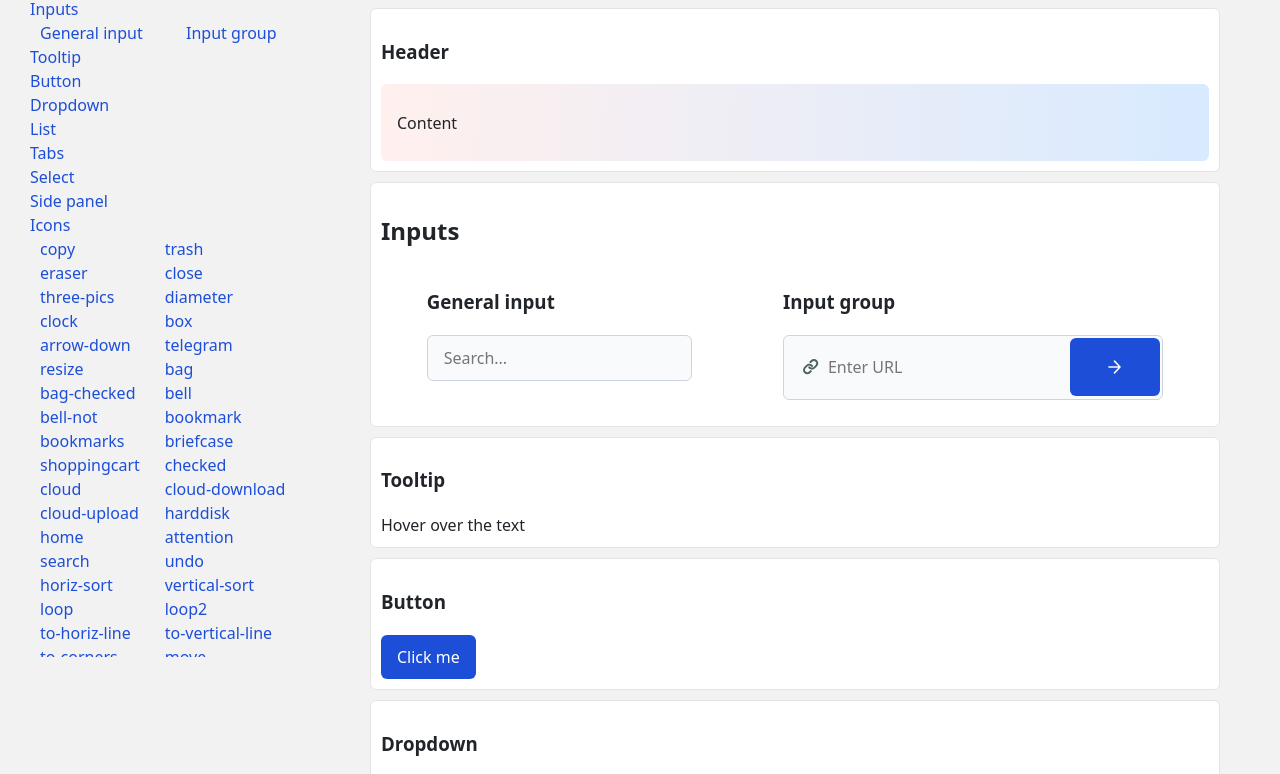
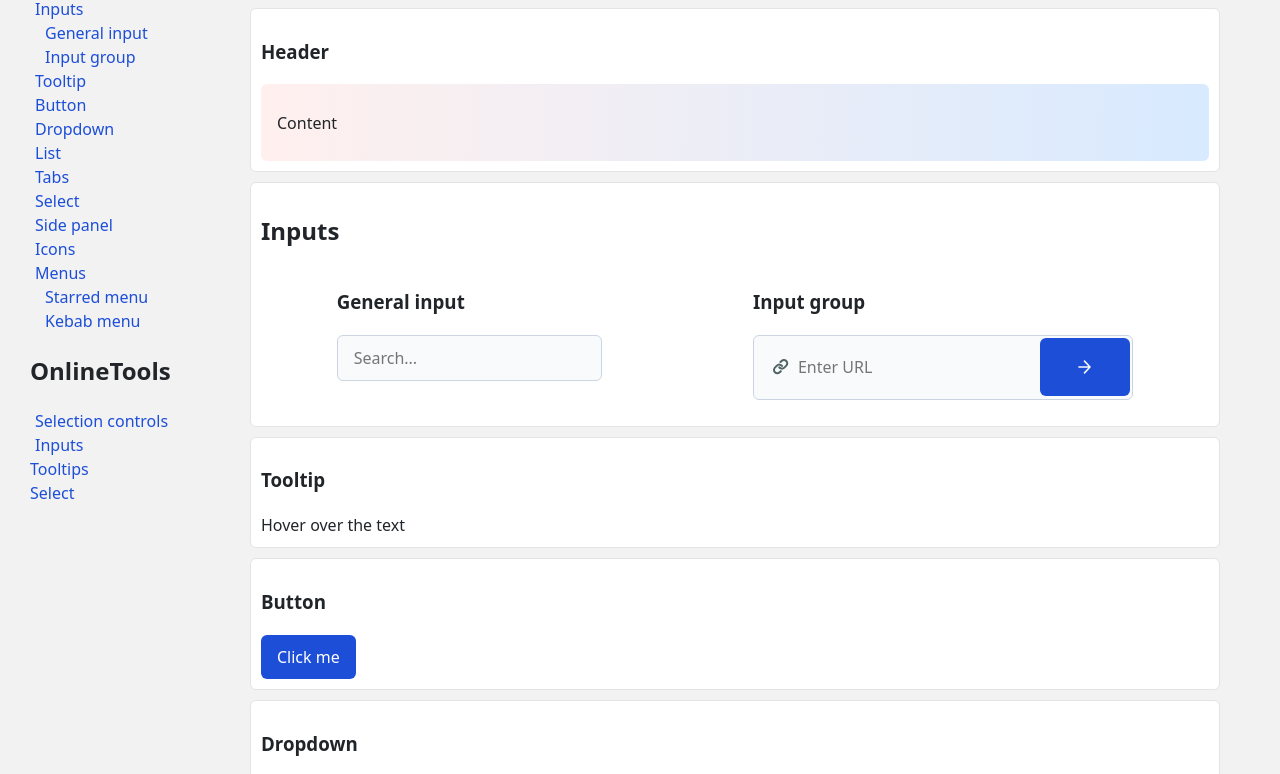
Before and after one commit to null-none/browly, a website built with Vite: page index.html in a window 1280 px wide. Shown: the part 113-887 px from the top of the page. Built offline with nearby package versions, Linux system fonts and the light colour scheme.

Commit message:
active menu shown, icons submenus removed

```diff
--- a/index.html
+++ b/index.html
@@ -8,13 +8,13 @@
   </head>
   <body>
     <div class="lib-wrapper">
-      <div class="lib-menu-column">
+      <div id="lib-menu-column" class="lib-menu-column" onclick="activateMenu(event)">
         <h2>Browly</h2>
         <a href="#lib-section-1" class="lib-menu-link">Header</a>
         <a href="#lib-section-2" class="lib-menu-link">Inputs</a>
         <div class="lib-submenu-container">
-          <a href="#lib-section-2-1" class="lib-submenu-link">General input</a>
-          <a href="#lib-section-2-2" class="lib-submenu-link">Input group</a>
+          <a href="#lib-section-2-1" class="lib-menu-link">General input</a>
+          <a href="#lib-section-2-2" class="lib-menu-link">Input group</a>
         </div>
         <a href="#lib-section-4" class="lib-menu-link">Tooltip</a>
         <a href="#lib-section-5" class="lib-menu-link">Button</a>
@@ -24,63 +24,10 @@
         <a href="#lib-section-9" class="lib-menu-link">Select</a>
         <a href="#lib-section-10" class="lib-menu-link">Side panel</a>
         <a href="#lib-section-11" class="lib-menu-link">Icons</a>
-        <div class="lib-submenu-container">
-          <a href="#lib-section-11-1" class="lib-submenu-link">copy</a>
-          <a href="#lib-section-11-2" class="lib-submenu-link">trash</a>
-          <a href="#lib-section-11-3" class="lib-submenu-link">eraser</a>
-          <a href="#lib-section-11-4" class="lib-submenu-link">close</a>
-          <a href="#lib-section-11-5" class="lib-submenu-link">three-pics</a>
-          <a href="#lib-section-11-6" class="lib-submenu-link">diameter</a>
-          <a href="#lib-section-11-7" class="lib-submenu-link">clock</a>
-          <a href="#lib-section-11-8" class="lib-submenu-link">box</a>
-          <a href="#lib-section-11-9" class="lib-submenu-link">arrow-down</a>
-          <a href="#lib-section-11-10" class="lib-submenu-link">telegram</a>
-          <a href="#lib-section-11-11" class="lib-submenu-link">resize</a>
-          <a href="#lib-section-11-12" class="lib-submenu-link">bag</a>
-          <a href="#lib-section-11-13" class="lib-submenu-link">bag-checked</a>
-          <a href="#lib-section-11-14" class="lib-submenu-link">bell</a>
-          <a href="#lib-section-11-15" class="lib-submenu-link">bell-not</a>
-          <a href="#lib-section-11-16" class="lib-submenu-link">bookmark</a>
-          <a href="#lib-section-11-17" class="lib-submenu-link">bookmarks</a>
-          <a href="#lib-section-11-18" class="lib-submenu-link">briefcase</a>
-          <a href="#lib-section-11-19" class="lib-submenu-link">shoppingcart</a>
-          <a href="#lib-section-11-20" class="lib-submenu-link">checked</a>
-          <a href="#lib-section-11-21" class="lib-submenu-link">cloud</a>
-          <a href="#lib-section-11-22" class="lib-submenu-link">cloud-download</a>
-          <a href="#lib-section-11-23" class="lib-submenu-link">cloud-upload</a>
-          <a href="#lib-section-11-24" class="lib-submenu-link">harddisk</a>
-          <a href="#lib-section-11-25" class="lib-submenu-link">home</a>
-          <a href="#lib-section-11-26" class="lib-submenu-link">attention</a>
-          <a href="#lib-section-11-27" class="lib-submenu-link">search</a>
-          <a href="#lib-section-11-28" class="lib-submenu-link">undo</a>
-          <a href="#lib-section-11-29" class="lib-submenu-link">horiz-sort</a>
-          <a href="#lib-section-11-30" class="lib-submenu-link">vertical-sort</a>
-          <a href="#lib-section-11-31" class="lib-submenu-link">loop</a>
-          <a href="#lib-section-11-32" class="lib-submenu-link">loop2</a>
-          <a href="#lib-section-11-33" class="lib-submenu-link">to-horiz-line</a>
-          <a href="#lib-section-11-34" class="lib-submenu-link">to-vertical-line</a>
-          <a href="#lib-section-11-35" class="lib-submenu-link">to-corners</a>
-          <a href="#lib-section-11-36" class="lib-submenu-link">move</a>
-          <a href="#lib-section-11-37" class="lib-submenu-link">at</a>
-          <a href="#lib-section-11-38" class="lib-submenu-link">dont</a>
-          <a href="#lib-section-11-39" class="lib-submenu-link">calendar</a>
-          <a href="#lib-section-11-40" class="lib-submenu-link">calendar-19</a>
-          <a href="#lib-section-11-41" class="lib-submenu-link">envelope</a>
-          <a href="#lib-section-11-42" class="lib-submenu-link">envelope-at</a>
-          <a href="#lib-section-11-43" class="lib-submenu-link">picture</a>
-          <a href="#lib-section-11-44" class="lib-submenu-link">pencil</a>
-          <a href="#lib-section-11-45" class="lib-submenu-link">pencil-square</a>
-          <a href="#lib-section-11-46" class="lib-submenu-link">pencil-underlined</a>
-          <a href="#lib-section-11-47" class="lib-submenu-link">card-text</a>
-          <a href="#lib-section-11-48" class="lib-submenu-link">eye</a>
-          <a href="#lib-section-11-49" class="lib-submenu-link">eye-slash</a>
-          <a href="#lib-section-11-50" class="lib-submenu-link">filled-star</a>
-          <a href="#lib-section-11-51" class="lib-submenu-link">empty-star</a>
-        </div>
         <a href="#lib-section-12" class="lib-menu-link">Menus</a>
         <div class="lib-submenu-container">
-          <a href="#lib-section-12-1" class="lib-submenu-link">Starred menu</a>
-          <a href="#lib-section-12-2" class="lib-submenu-link">Kebab menu</a>
+          <a href="#lib-section-12-1" class="lib-menu-link">Starred menu</a>
+          <a href="#lib-section-12-2" class="lib-menu-link">Kebab menu</a>
         </div>
         <h2>OnlineTools</h2>
         <a href="#lib-section-13" class="lib-menu-link">Selection controls</a>
@@ -674,7 +621,14 @@
         "\tbackground-image: " + bgUrl + ";\n}";
 
         navigator.clipboard.writeText(styleString);
+      }
 
+      function activateMenu(e){
+        console.log("e.target", e.target);
+        if (!e.target.closest(".lib-menu-link")) return;
+        const container = document.getElementById("lib-menu-column");
+        container.querySelector(".lib-menu-link-active")?.classList?.remove("lib-menu-link-active");
+        e.target.classList.add("lib-menu-link-active");
       }
     </script>
   </body>
--- a/inner-styles.css
+++ b/inner-styles.css
@@ -1,5 +1,5 @@
 .lib-menu-column {
-  width: 300px;
+  width: 200px;
   position: fixed;
   display: flex;
   flex-direction: column;
@@ -9,16 +9,24 @@
 }
 
 .lib-submenu-container {
-  display: grid;
-  grid-template-columns: auto auto;
+  display: flex;
+  flex-direction: column;
   padding: 0px 10px;
 }
 
-.lib-submenu-link {
+.lib-menu-link-active {
+  background-color: #1d4ed8 !important;
+  color: #ffffff !important;
+  border-radius: 5px;
+}
+.lib-menu-link {
+  display: block;
+  width: fit-content;
+  padding: 0 5px;
 }
 
 .lib-main-column {
-  margin-left: 330px;
+  margin-left: 210px;
   margin-right: 20px;
   padding: 20px;
 }
```
